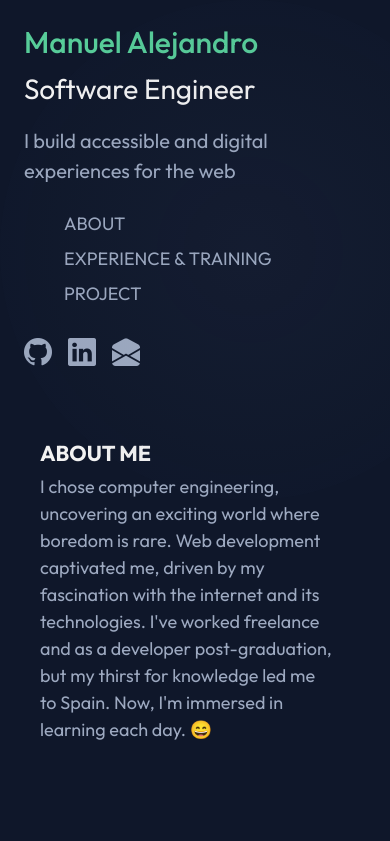
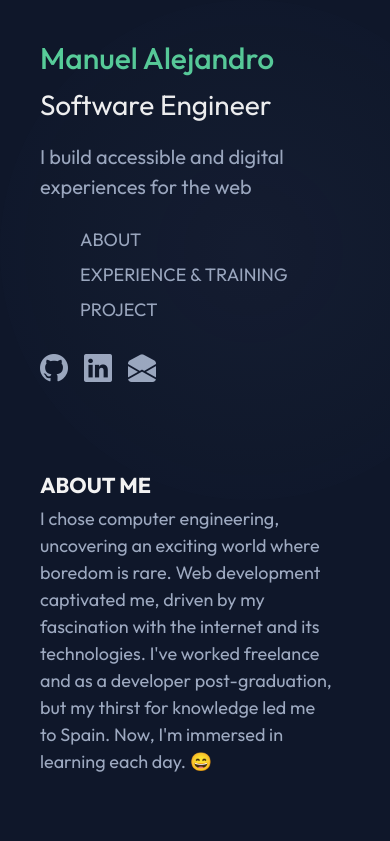
Before and after one commit to alebc96/portafoliov2, a React (Vite) app: page / in a window 390 px wide. Shown: the top 841 px of the page. Built offline with nearby package versions, Linux system fonts and the light colour scheme.

Commit message:
last changes

```diff
--- a/src/components/main_info/MainInfo.css
+++ b/src/components/main_info/MainInfo.css
@@ -70,7 +70,7 @@ ul > li:hover{
         display: flex;
         flex-direction: column;
         justify-content: center;
-        padding: 1.5rem;
+        padding: 2.5rem;
         color: #f2f2f2;
     }
 
--- a/src/pages/home/Home.css
+++ b/src/pages/home/Home.css
@@ -6,6 +6,7 @@
 }
 
 .info-container{
+    margin-top: 5%;
     padding: 1rem;
     padding-left: 50%;
     width: 100%;
@@ -31,6 +32,7 @@
     }
 
     .info-container{
+        margin-top: 0;
         padding: 2rem;
         padding-left: 1rem;
         width: 100%;
```
